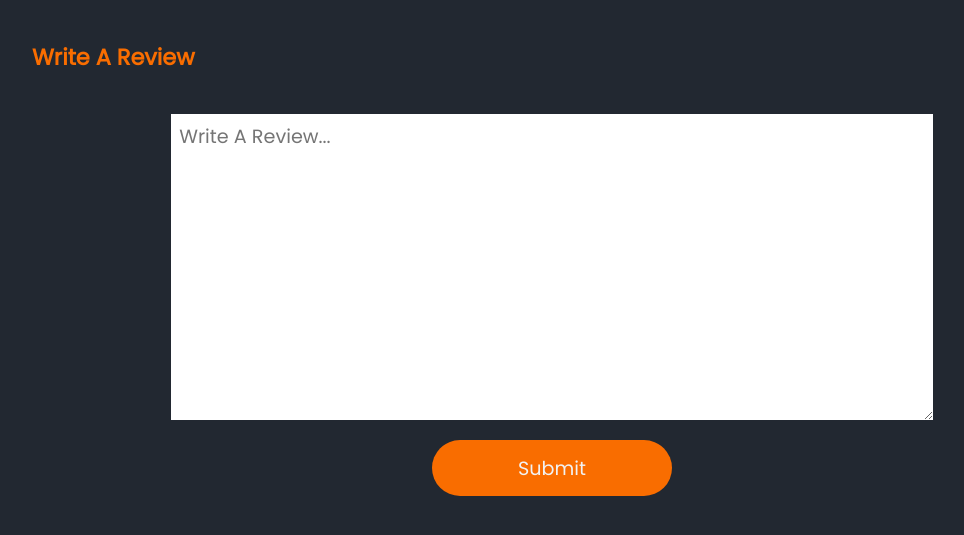
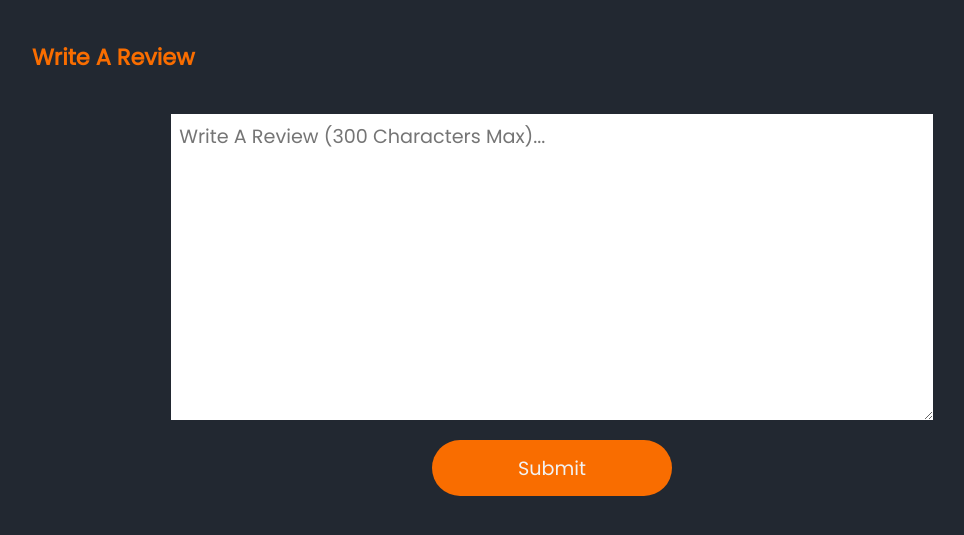
Before and after one commit to cgomez374/movie_reviews_app, a Flask app: page /new-review/385687 in a window 1280 px wide. Shown: the part 64-599 px from the top of the page, without its empty margins (88-1052 px from the left). Run offline with Flask 3, Linux system fonts and the light colour scheme; the visitor is signed in with stand-in values (Sample User, id 1); data that the repository does not hold is empty.

Commit message:
increased length allowed for review and user feedback plus catching this error

```diff
--- a/models.py
+++ b/models.py
@@ -28,7 +28,7 @@ class User(db.Model, UserMixin):
 
 class Review(db.Model):
     id = db.Column(db.Integer, primary_key=True)
-    content = db.Column(db.String(200), index=False, unique=False, nullable=False)
+    content = db.Column(db.String(300), index=False, unique=False, nullable=False)
     movie_name = db.Column(db.String(100), index=True, unique=False, nullable=False)
     movie_id = db.Column(db.Integer, index=True, unique=False, nullable=False)
     author_id = db.Column(db.Integer, db.ForeignKey('user.id'))
--- a/routes.py
+++ b/routes.py
@@ -32,8 +32,6 @@ def is_author(function):
 
 @app.route('/')
 def main():
-    # db.drop_all()
-    db.create_all()
     popular_movies_response = requests.get(popular_movies_endpoint)
     latest_movies_response = requests.get(latest_movies_endpoint)
     if popular_movies_response.status_code == 200 and latest_movies_response.status_code == 200:
@@ -175,7 +173,6 @@ def new_review(movie_id):
                 movie_id=movie_id,
                 author_id=int(current_user.id)
             )
-
             # add to db
             db.session.add(review)
 
--- a/templates/edit_review.html
+++ b/templates/edit_review.html
@@ -22,6 +22,7 @@
               placeholder="Write a review..."
               cols="30"
               rows="10"
+              maxlength="300"
               required>{{ current_content }}
     </textarea>
     <button type="submit" onclick="alert('Please Confirm Again');">submit</button>
--- a/templates/new_review.html
+++ b/templates/new_review.html
@@ -5,7 +5,12 @@
 <div>
   <h2 class="subtitle">write a review</h2>
   <form class="form" method="POST" action="{{ url_for('new_review', movie_id=movie_id) }}" autocomplete="off">
-    <textarea name="content" id="new_review_content" cols="30" rows="10" placeholder="Write a review..." required></textarea>
+    <textarea name="content"
+              id="new_review_content"
+              cols="30" rows="10"
+              placeholder="Write a review (300 characters max)..."
+              maxlength="300"
+              required></textarea>
     <button type="submit">submit</button>
   </form>
 </div>
```
